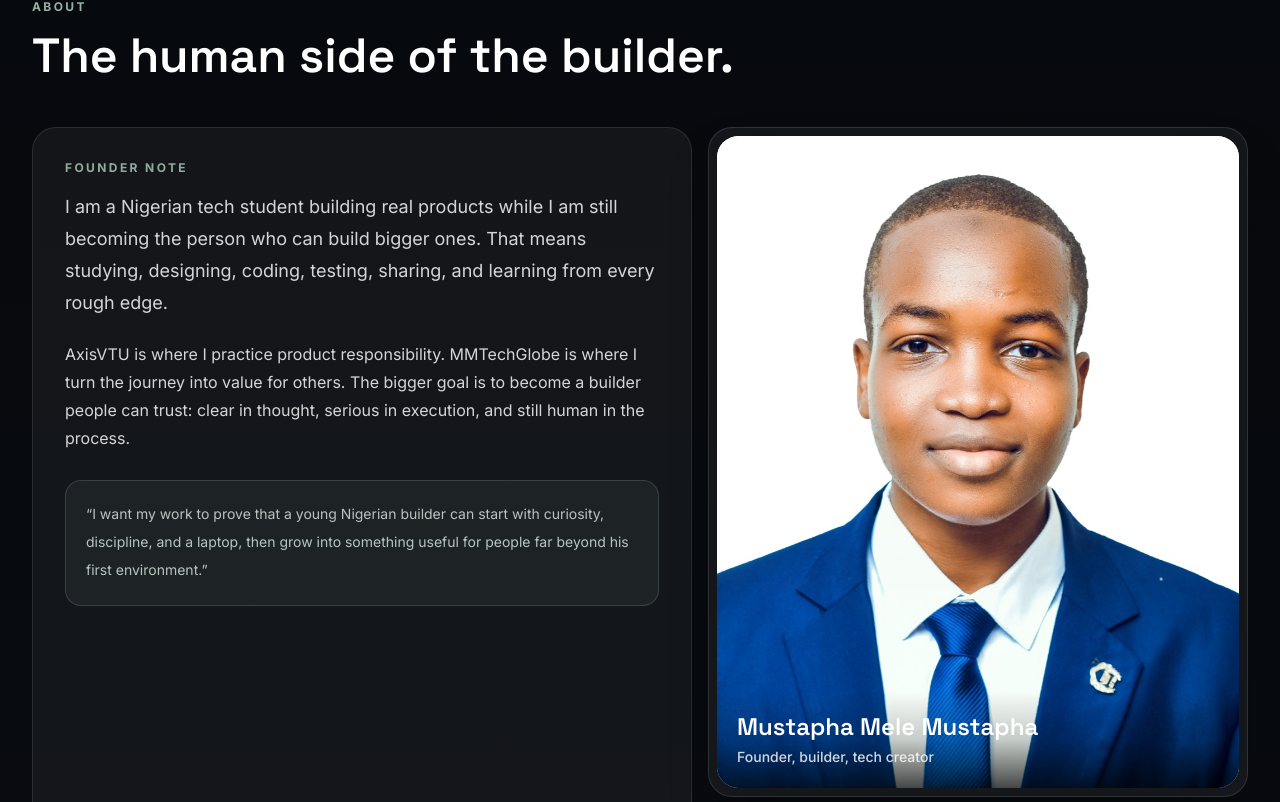
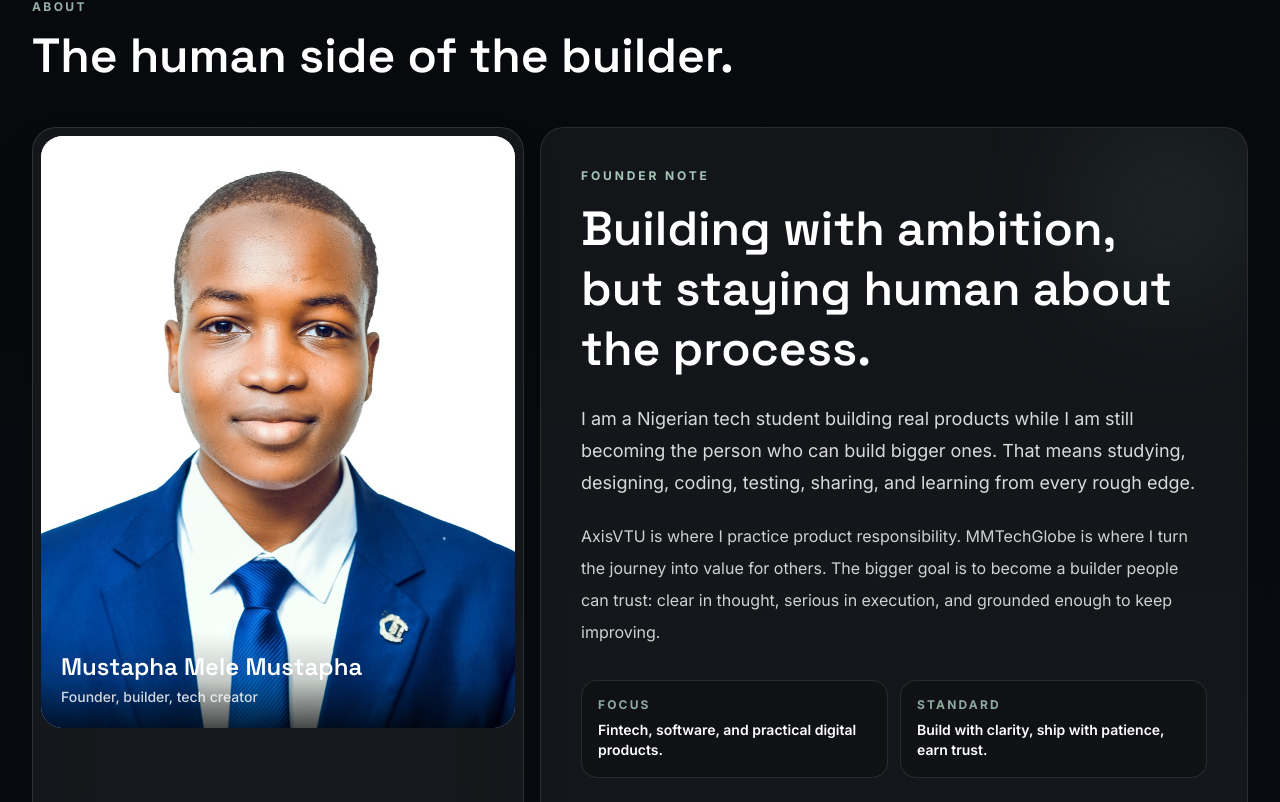
Before and after one commit to mustaphamelemustapha/Portfolio, a Next.js app: page / in a window 1280 px wide. Shown: the part 1218-2020 px from the top of the page. Built offline with nearby package versions, Linux system fonts and the light colour scheme.

Commit message:
Refine about section composition

```diff
--- a/components/portfolio-site.tsx
+++ b/components/portfolio-site.tsx
@@ -312,35 +312,15 @@ function Hero() {
 function About() {
   return (
     <Section id="about" eyebrow="About" title="The human side of the builder.">
-      <div className="grid gap-4 lg:grid-cols-[1.1fr_0.9fr]">
-        <Card className="p-6 sm:p-8">
-          <p className="mb-4 text-xs font-bold uppercase tracking-[0.2em] text-emerald-100/66">Founder note</p>
-          <p className="text-lg leading-8 text-white/82">
-            I am a Nigerian tech student building real products while I am still becoming the person
-            who can build bigger ones. That means studying, designing, coding, testing, sharing, and
-            learning from every rough edge.
-          </p>
-          <p className="mt-5 text-base leading-7 text-white/82">
-            AxisVTU is where I practice product responsibility. MMTechGlobe is where I turn the
-            journey into value for others. The bigger goal is to become a builder people can trust:
-            clear in thought, serious in execution, and still human in the process.
-          </p>
-          <div className="mt-7 rounded-2xl border border-emerald-100/14 bg-emerald-100/[0.055] p-5">
-            <p className="text-sm leading-7 text-emerald-50/74">
-              “I want my work to prove that a young Nigerian builder can start with curiosity,
-              discipline, and a laptop, then grow into something useful for people far beyond his
-              first environment.”
-            </p>
-          </div>
-        </Card>
-        <div className="grid gap-4 sm:grid-cols-2 lg:grid-cols-1">
+      <div className="grid gap-4 lg:grid-cols-[0.82fr_1.18fr]">
+        <div className="grid gap-4">
           <motion.div
             variants={fadeIn}
             initial="hidden"
             whileInView="visible"
             viewport={{ once: true, margin: "-80px" }}
             transition={{ duration: 0.55 }}
-            className="group overflow-hidden rounded-3xl border border-white/12 bg-white/[0.055] p-2 shadow-2xl backdrop-blur-xl sm:col-span-2 lg:col-span-1"
+            className="group overflow-hidden rounded-3xl border border-white/12 bg-white/[0.055] p-2 shadow-2xl backdrop-blur-xl"
           >
             <div className="relative overflow-hidden rounded-[1.35rem] bg-white">
               <Image
@@ -348,7 +328,7 @@ function About() {
                 alt="Portrait of Mustapha Mele Mustapha"
                 width={1200}
                 height={1200}
-                className="aspect-[4/5] w-full object-cover object-[50%_18%] transition duration-700 group-hover:scale-[1.025]"
+                className="aspect-[4/5] w-full object-cover object-[50%_16%] transition duration-700 group-hover:scale-[1.025]"
               />
               <div className="absolute inset-x-0 bottom-0 bg-gradient-to-t from-black/72 via-black/20 to-transparent p-5">
                 <p className="font-display text-2xl font-semibold text-white">Mustapha Mele Mustapha</p>
@@ -356,9 +336,47 @@ function About() {
               </div>
             </div>
           </motion.div>
+        </div>
+        <Card className="relative overflow-hidden p-6 sm:p-8 lg:p-10">
+          <div className="absolute right-0 top-0 h-40 w-40 rounded-full bg-emerald-200/10 blur-3xl" />
+          <div className="relative">
+            <p className="mb-4 text-xs font-bold uppercase tracking-[0.24em] text-emerald-100/78">Founder note</p>
+            <h3 className="font-display text-3xl font-semibold leading-tight text-white sm:text-5xl">
+              Building with ambition, but staying human about the process.
+            </h3>
+            <p className="mt-6 text-lg leading-8 text-white/84">
+              I am a Nigerian tech student building real products while I am still becoming the
+              person who can build bigger ones. That means studying, designing, coding, testing,
+              sharing, and learning from every rough edge.
+            </p>
+            <p className="mt-5 text-base leading-8 text-white/80">
+              AxisVTU is where I practice product responsibility. MMTechGlobe is where I turn the
+              journey into value for others. The bigger goal is to become a builder people can trust:
+              clear in thought, serious in execution, and grounded enough to keep improving.
+            </p>
+            <div className="mt-8 grid gap-3 sm:grid-cols-2">
+              <div className="rounded-2xl border border-white/10 bg-black/18 p-4">
+                <p className="text-xs font-bold uppercase tracking-[0.18em] text-emerald-100/66">Focus</p>
+                <p className="mt-2 text-sm font-semibold text-white">Fintech, software, and practical digital products.</p>
+              </div>
+              <div className="rounded-2xl border border-white/10 bg-black/18 p-4">
+                <p className="text-xs font-bold uppercase tracking-[0.18em] text-emerald-100/66">Standard</p>
+                <p className="mt-2 text-sm font-semibold text-white">Build with clarity, ship with patience, earn trust.</p>
+              </div>
+            </div>
+            <div className="mt-7 rounded-2xl border border-emerald-100/20 bg-emerald-100/[0.075] p-5 shadow-[inset_0_1px_0_rgba(255,255,255,0.08)]">
+              <p className="text-base leading-8 text-emerald-50/86">
+                “I want my work to prove that a young Nigerian builder can start with curiosity,
+                discipline, and a laptop, then grow into something useful for people far beyond his
+                first environment.”
+              </p>
+            </div>
+          </div>
+        </Card>
+      </div>
+      <div className="mt-4 grid gap-4 sm:grid-cols-2">
           <MiniSignal icon={ShieldCheck} title="Trust first" body="Products should feel clear before they feel clever." />
           <MiniSignal icon={Rocket} title="Global ambition" body="Building from Nigeria with taste, patience, and standards that can travel." />
-        </div>
       </div>
     </Section>
   );
```
